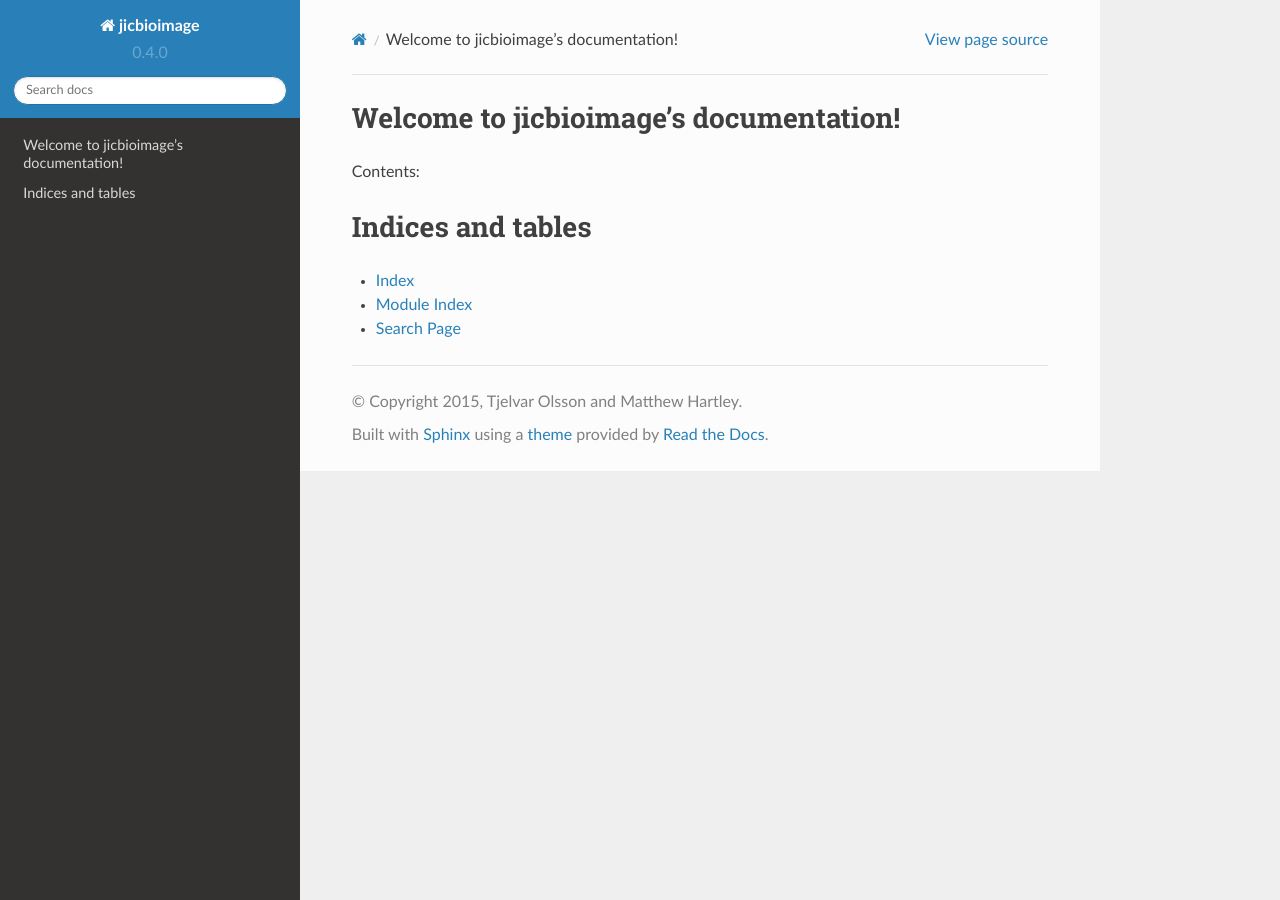
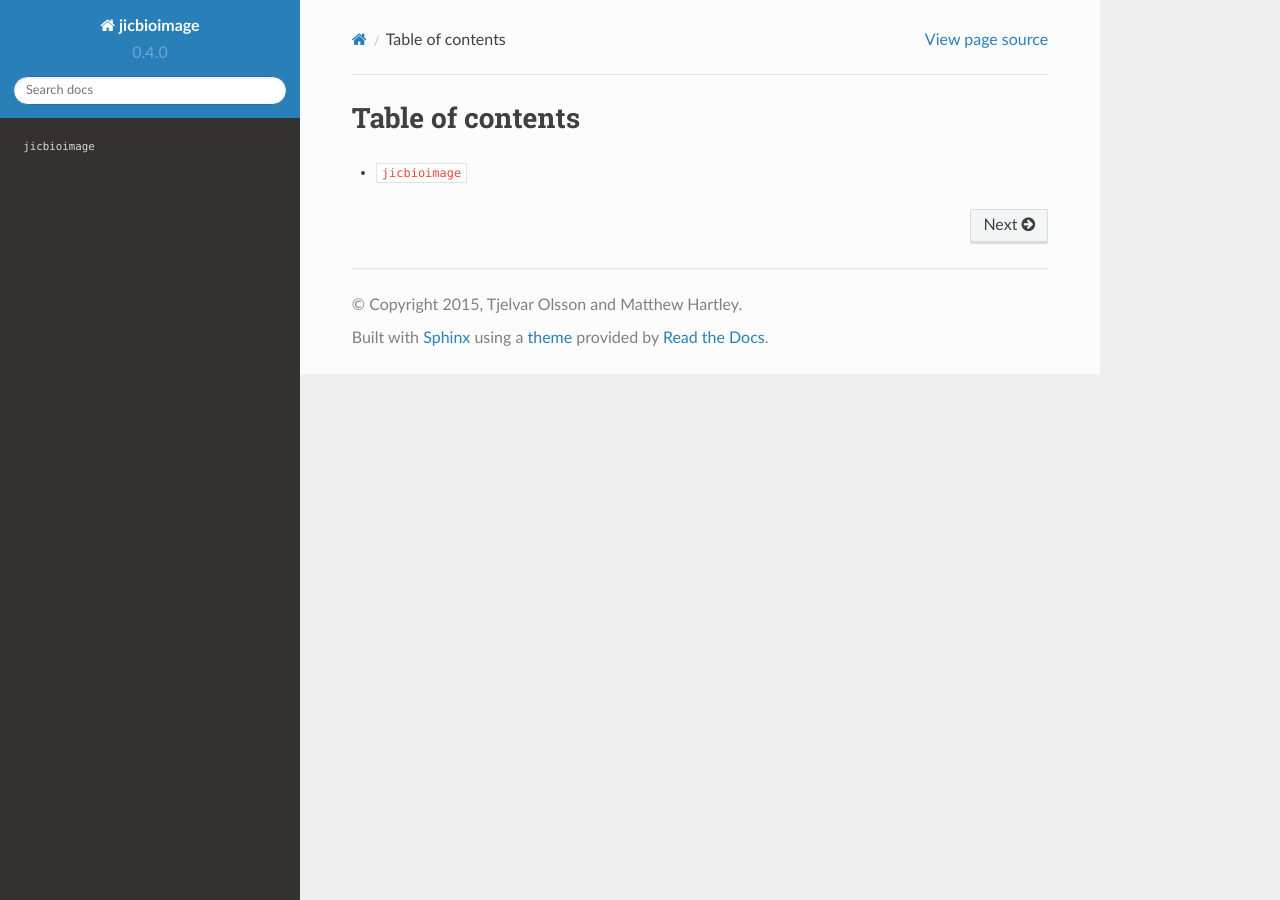
Before and after one commit to JIC-CSB/jicbioimage, a Sphinx documentation site: the page built from docs/source/index.rst, in a window 1280 px wide. Built offline with Sphinx 7.4.7 and the Read the Docs theme 2.0.0, drawn with Linux system fonts in a browser that asks for light colours.

Commit message:
Added readme file to documentation.

```diff
--- a/docs/source/index.rst
+++ b/docs/source/index.rst
@@ -1,21 +1,7 @@
-.. jicbioimage documentation master file, created by
-   sphinx-quickstart on Mon Aug 24 15:54:31 2015.
-   You can adapt this file completely to your liking, but it should at least
-   contain the root `toctree` directive.
-
-Welcome to jicbioimage's documentation!
-=======================================
-
-Contents:
+Table of contents
+=================
 
 .. toctree::
    :maxdepth: 2
 
-
-
-Indices and tables
-==================
-
-* :ref:`genindex`
-* :ref:`modindex`
-* :ref:`search`
+   readme
--- /dev/null
+++ b/docs/source/readme.rst
@@ -0,0 +1 @@
+.. include:: ../../README.rst
```
